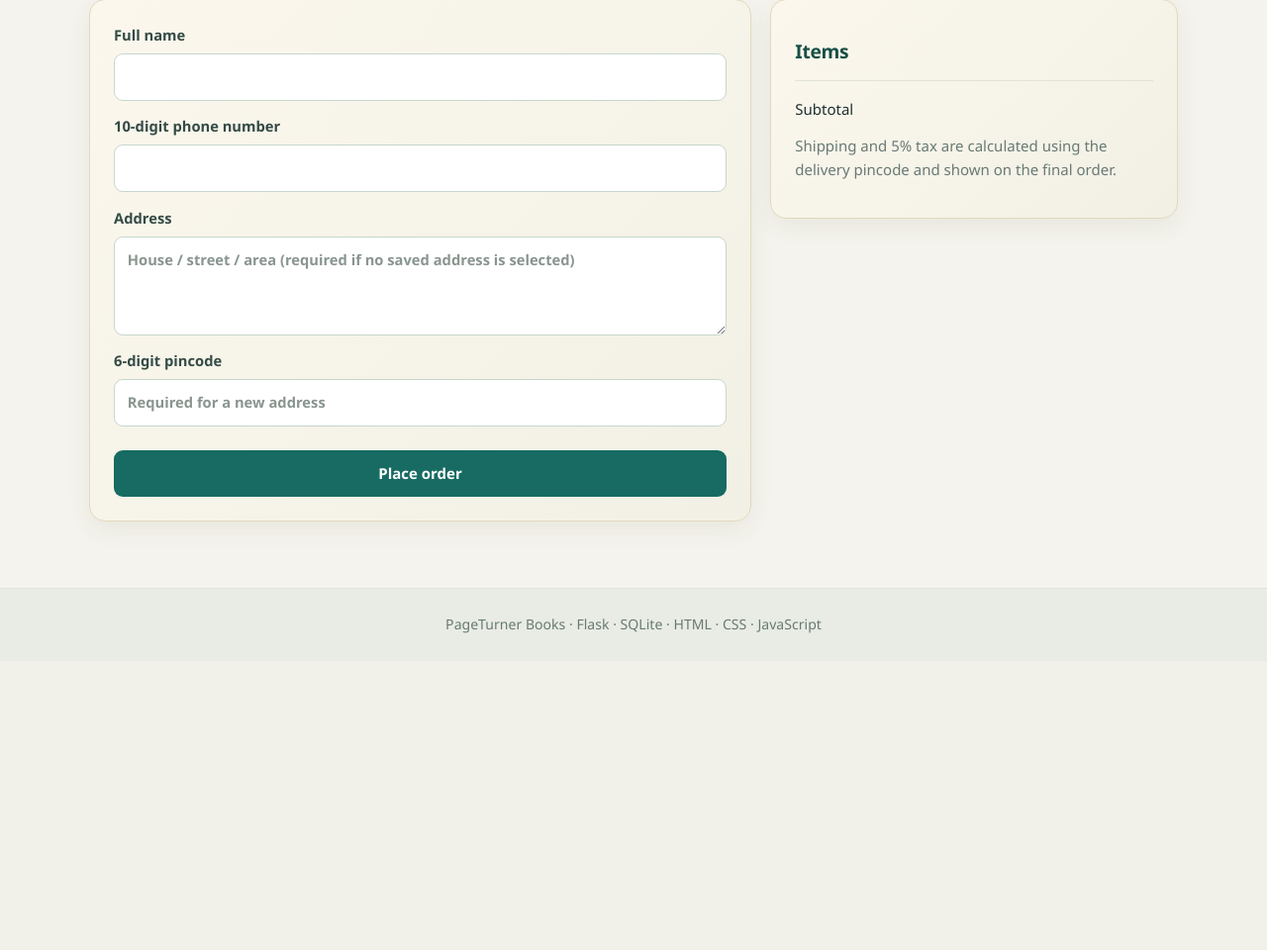
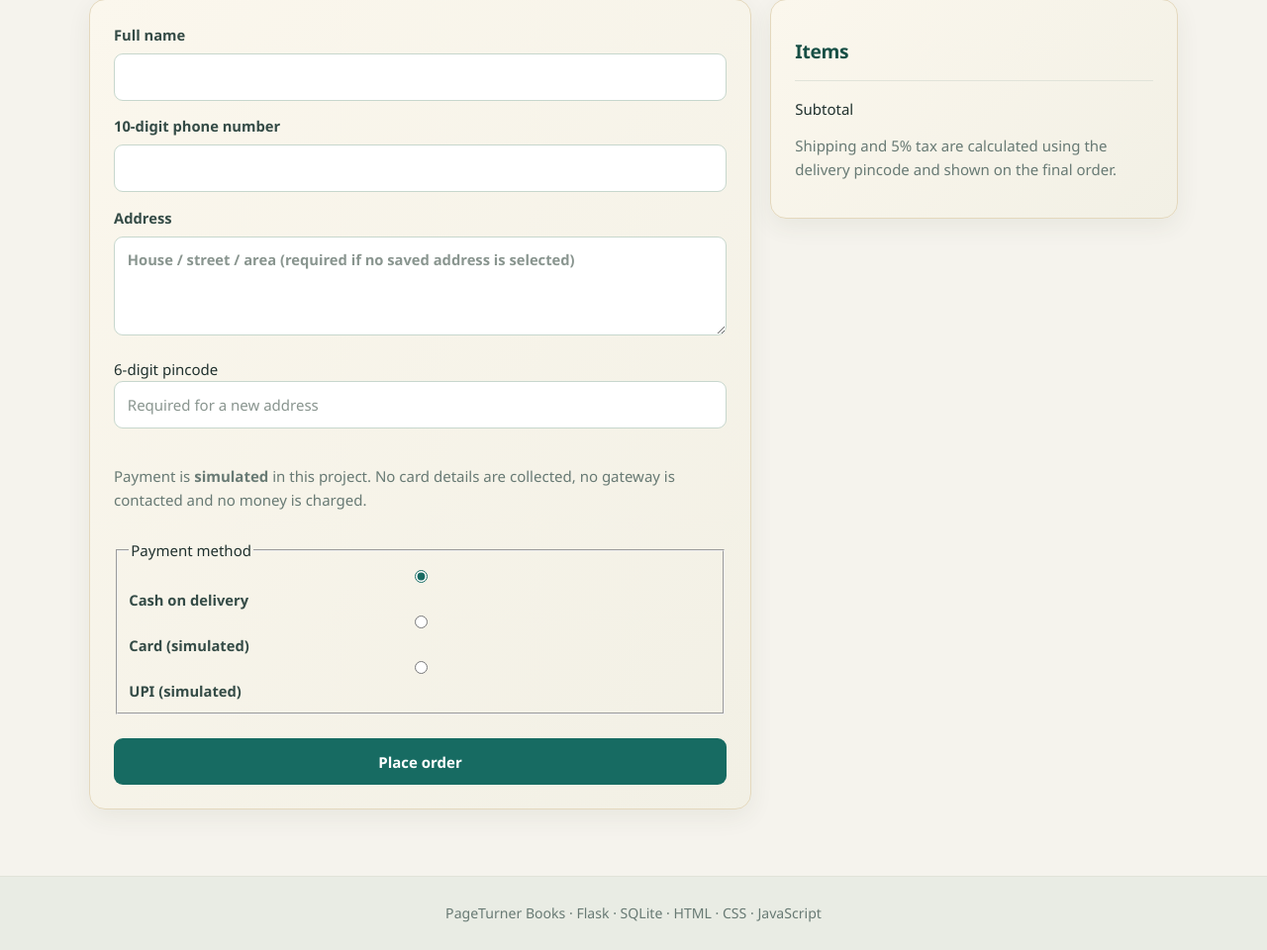
Before and after one commit to JamesReddy19/PageTurnerBooks, a Python web app: template templates/checkout.html in a window 1280 px wide. Shown: the part 226-1186 px from the top of the page at 99% size. Before the commit the page ends 866 px from the top, so only its background shows below. Run offline with Jinja, Linux system fonts and the light colour scheme; the template is opened without the code that fills it, so the values that code supplies are empty.

Commit message:
Edit templates/checkout.html

```diff
--- a/templates/checkout.html
+++ b/templates/checkout.html
@@ -26,8 +26,17 @@
 <label>Address<textarea name="new_address" maxlength="300" placeholder="House / street / area (required if no saved address is selected)">
 </textarea>
 </label>
-<label>6-digit pincode<input name="pincode" inputmode="numeric" pattern="[0-9]{6}" maxlength="6" placeholder="Required for a new address">
-</label>
+<p>6-digit pincode<input name="pincode" inputmode="numeric" pattern="[0-9]{6}" maxlength="6" placeholder="Required for a new address"></p>
+<p class="muted">
+    Payment is <strong>simulated</strong> in this project. No card details are
+    collected, no gateway is contacted and no money is charged.
+</p>
+<fieldset class="payment-options">
+    <legend>Payment method</legend>
+    <label><input type="radio" name="payment_method" value="cod" checked> Cash on delivery</label>
+    <label><input type="radio" name="payment_method" value="card_simulated"> Card (simulated)</label>
+    <label><input type="radio" name="payment_method" value="upi_simulated"> UPI (simulated)</label>
+</fieldset>
 <button class="checkout-button">Place order</button>
 </form>
 <aside class="panel">
```
